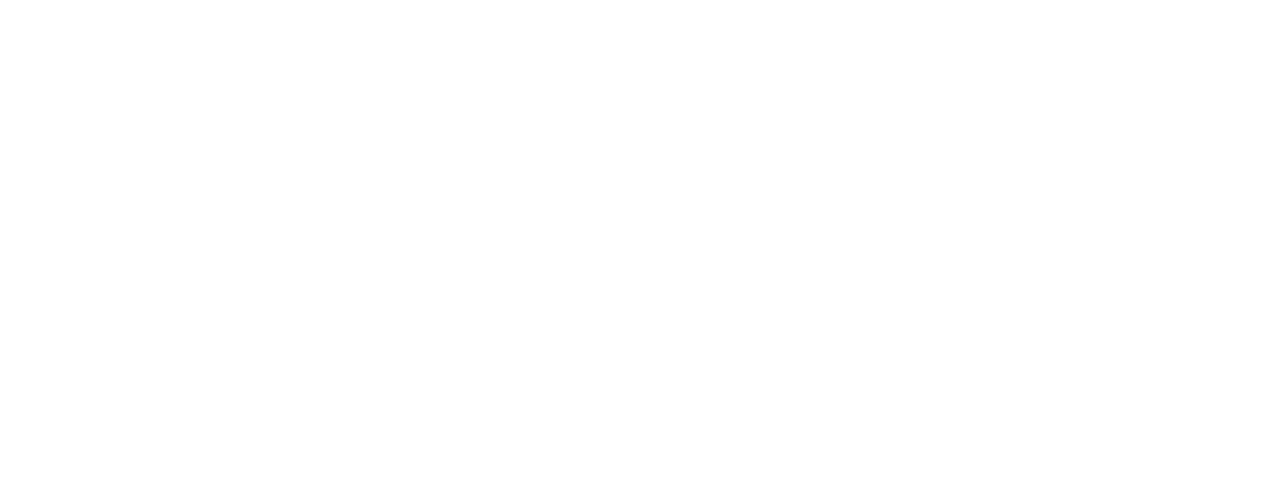
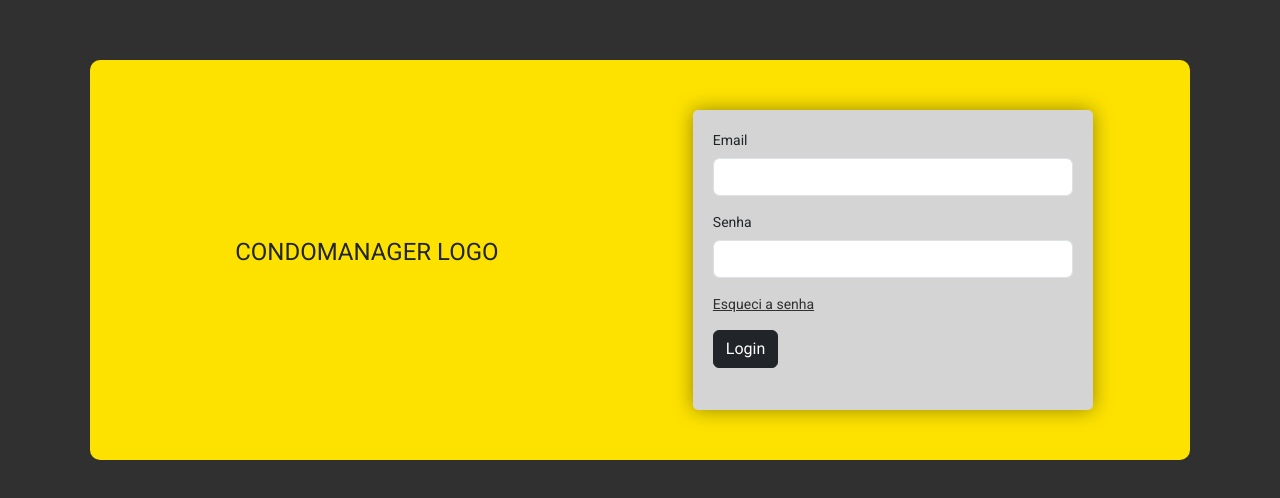
Before and after one commit to RennanMorais/condomanager_front, an Angular app: page /login in a window 1280 px wide. Before the commit this address led to /. Shown: the part 140-638 px from the top of the page. Built offline with nearby package versions, Linux system fonts and the light colour scheme.

Commit message:
ajustes na estrutura e adicionado melhorias de rotas

```diff
--- a/src/app/app-routing.module.ts
+++ b/src/app/app-routing.module.ts
@@ -1,5 +1,6 @@
 import { NgModule } from '@angular/core';
 import { RouterModule, Routes } from '@angular/router';
+import { AuthGuard } from './guards/auth.guard';
 
 const routes: Routes = [
   {
@@ -8,7 +9,12 @@ const routes: Routes = [
     redirectTo:'condomanager/sistema'
   },
   {
+    path:'login',
+    loadChildren: () => import('./condomanager/sistema/login/login.module').then(m => m.LoginModule)
+  },
+  {
     path:'condomanager/sistema',
+    //canActivate: [AuthGuard],
     loadChildren: () => import('./condomanager/sistema/sistema.module').then(m => m.SistemaModule)
   }
 ];
--- a/src/app/app.module.ts
+++ b/src/app/app.module.ts
@@ -6,6 +6,7 @@ import { MatToolbarModule } from '@angular/material/toolbar';
 import { BrowserAnimationsModule } from '@angular/platform-browser/animations';
 import { AppRoutingModule } from './app-routing.module';
 import { AppComponent } from './app.component';
+import { AuthGuard } from './guards/auth.guard';
 
 @NgModule({
   declarations: [
@@ -18,7 +19,7 @@ import { AppComponent } from './app.component';
     MatToolbarModule,
     HttpClientModule
   ],
-  providers: [],
+  providers: [AuthGuard],
   bootstrap: [AppComponent]
 })
 export class AppModule { }
--- a/src/app/condomanager/sistema/condominios/condominio/condominio.component.html
+++ b/src/app/condomanager/sistema/condominios/condominio/condominio.component.html
@@ -0,0 +1,3 @@
+<p>Minha pagina de condominio</p>
+
+<h1 *ngFor="let nome of listaNomes">{{nome}}</h1>
--- a/src/app/condomanager/sistema/condominios/condominio/condominio.component.ts
+++ b/src/app/condomanager/sistema/condominios/condominio/condominio.component.ts
@@ -7,9 +7,12 @@ import { Component, OnInit } from '@angular/core';
 })
 export class CondominioComponent implements OnInit {
 
+  listaNomes: string[]  = ["Nome1", 'Nome2', 'Nome3', 'Nome4'];
+
   constructor() { }
 
   ngOnInit(): void {
   }
 
+
 }
--- a/src/app/condomanager/sistema/login/components/login/login.component.html
+++ b/src/app/condomanager/sistema/login/components/login/login.component.html
@@ -1,21 +1,21 @@
-<div class="container">
+<div class="back">
     <div class="login">
-        <div class="logo-box">
-            <img src="https://i0.wp.com/posletrasufac.com/wp-content/uploads/2019/07/logo-teste.png?fit=1121%2C584&ssl=1&w=640" width="200px">
-        </div>
+        <h1 class="d-flex justify-content-center ms-5">CONDOMANAGER LOGO</h1>
         <div class="login-box">
-            <form class="form-box">
-                <mat-form-field class="full-width">
-                    <mat-label>E-mail</mat-label>
-                    <input matInput formControlName="E-mail" required>
-                </mat-form-field>
-                <mat-form-field class="full-width">
-                    <mat-label>E-mail</mat-label>
-                    <input matInput formControlName="Senha" type="password" required>
-                </mat-form-field>
-                <button class="bt-login">Login</button>
+            <form>
+              <div class="mb-3">
+                <label for="email-field" class="form-label">Email</label>
+                <input type="email" class="form-control" id="email-field" aria-describedby="emailHelp">
+              </div>
+              <div class="mb-3">
+                <label for="senha-field" class="form-label">Senha</label>
+                <input type="password" class="form-control" id="senha-field">
+              </div>
+              <div class="mb-3">
+                <p><a class="forgot-text" href="">Esqueci a senha</a></p>
+              </div>
+              <button type="submit" class="btn btn-dark">Login</button>
             </form>
-            <p><a class="forgot-text" href="">Esqueci a senha</a></p>
         </div>
     </div>
 </div>
--- a/src/app/condomanager/sistema/login/components/login/login.component.scss
+++ b/src/app/condomanager/sistema/login/components/login/login.component.scss
@@ -1,4 +1,4 @@
-.container {
+.back {
     display: flex;
     width: 100%;
     height: 100%;
@@ -20,9 +20,6 @@
 }
 
 .login-box {
-    display: flex;
-    flex-direction: column;
-    align-items: center;
     width: 400px;
     height: 300px;
     padding: 20px;
@@ -31,18 +28,6 @@
     box-shadow: 0 0 20px rgba(0, 0, 0, 0.4);
 }
 
-.bt-login {
-    width: 100px;
-    padding: 10px;
-    border: 0;
-    font-weight: bold;
-    font-size: 15px;
-    background-color: #fde200;
-    color: #000000;
-    border-radius: 5px;
-    cursor: pointer;
-}
-
 .forgot-text {
     color: #303030;
 }
--- a/src/app/condomanager/sistema/sistema.component.html
+++ b/src/app/condomanager/sistema/sistema.component.html
@@ -1 +1,2 @@
-<p>sistema works!</p>
+<h1>AQUI VAI TER O TEMPLATE DE MENU</h1>
+<router-outlet></router-outlet>
--- /dev/null
+++ b/src/app/guards/auth.guard.ts
@@ -0,0 +1,21 @@
+import { state } from '@angular/animations';
+import { Injectable } from '@angular/core';
+import { ActivatedRouteSnapshot, CanActivate, RouterStateSnapshot } from '@angular/router';
+import { Observable } from 'rxjs';
+
+@Injectable({
+  providedIn: 'root'
+})
+export class AuthGuard implements CanActivate{
+
+  constructor() { }
+
+  canActivate(
+    route: ActivatedRouteSnapshot,
+    state: RouterStateSnapshot
+  ) : Observable<boolean> | boolean {
+
+    return false;
+
+  }
+}
--- /dev/null
+++ b/src/app/model/Condominio.ts
@@ -0,0 +1,6 @@
+class Condominio{
+  id: number,
+  nome: string,
+  cnpj: string,
+  email; string,
+}
```
Also changed, not shown: 1 other file (tests, documents, lock files or other folders).
